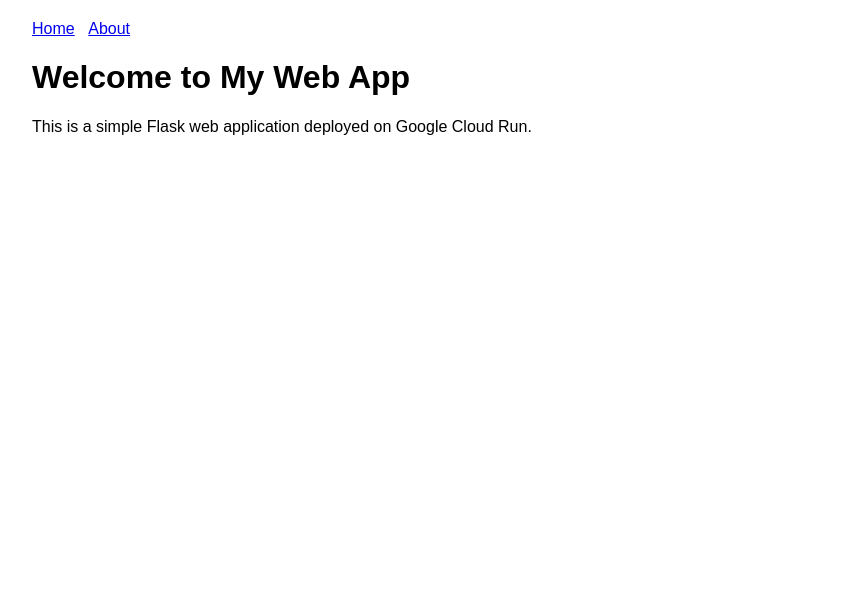
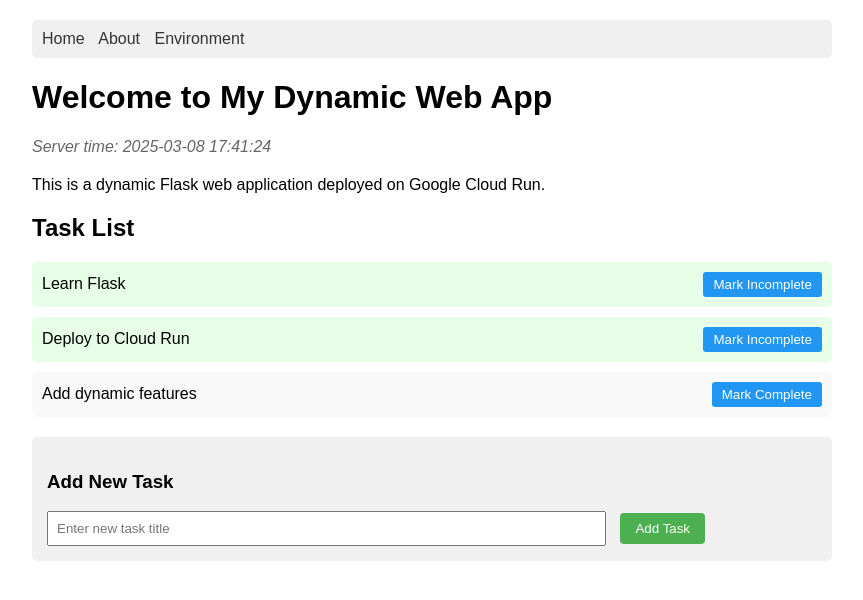
Before and after one commit to testing5789/flask-google-cloud-dynamic, a Flask app: page / in a window 1280 px wide. Shown: the top 600 px of the page, without its empty margins (208-1071 px from the left). Run offline with Flask 3, Linux system fonts and the light colour scheme.

Commit message:
Update index.html

```diff
--- a/templates/index.html
+++ b/templates/index.html
@@ -1,7 +1,7 @@
 <!DOCTYPE html>
 <html>
 <head>
-    <title>My Python Web App</title>
+    <title>My Dynamic Python Web App</title>
     <style>
         body {
             font-family: Arial, sans-serif;
@@ -11,9 +11,64 @@
         }
         nav {
             margin-bottom: 20px;
+            background-color: #f0f0f0;
+            padding: 10px;
+            border-radius: 5px;
         }
         nav a {
             margin-right: 10px;
+            text-decoration: none;
+            color: #333;
+        }
+        .time-display {
+            font-style: italic;
+            color: #666;
+            margin-bottom: 20px;
+        }
+        .task-list {
+            margin-top: 20px;
+        }
+        .task {
+            margin-bottom: 10px;
+            padding: 10px;
+            background-color: #f9f9f9;
+            border-radius: 5px;
+            display: flex;
+            justify-content: space-between;
+            align-items: center;
+        }
+        .task.completed {
+            background-color: #e6ffe6;
+        }
+        .task-form {
+            margin-top: 20px;
+            padding: 15px;
+            background-color: #f0f0f0;
+            border-radius: 5px;
+        }
+        .task-form input[type="text"] {
+            width: 70%;
+            padding: 8px;
+            margin-right: 10px;
+        }
+        .task-form button {
+            padding: 8px 15px;
+            background-color: #4CAF50;
+            color: white;
+            border: none;
+            border-radius: 4px;
+            cursor: pointer;
+        }
+        .task-actions button {
+            margin-left: 10px;
+            padding: 5px 10px;
+            border: none;
+            border-radius: 3px;
+            cursor: pointer;
+        }
+        .toggle-button {
+            background-color: #2196F3;
+            color: white;
         }
     </style>
 </head>
@@ -21,8 +76,101 @@
     <nav>
         <a href="/">Home</a>
         <a href="/about">About</a>
+        <a href="/environment">Environment</a>
     </nav>
-    <h1>Welcome to My Web App</h1>
-    <p>This is a simple Flask web application deployed on Google Cloud Run.</p>
+
+    <h1>Welcome to My Dynamic Web App</h1>
+
+    <div class="time-display">
+        Server time: {{ current_time }}
+    </div>
+
+    <p>This is a dynamic Flask web application deployed on Google Cloud Run.</p>
+
+    <h2>Task List</h2>
+
+    <div class="task-list" id="taskList">
+        {% for task in tasks %}
+        <div class="task {% if task.completed %}completed{% endif %}" id="task-{{ task.id }}">
+            <span>{{ task.title }}</span>
+            <div class="task-actions">
+                <button class="toggle-button" onclick="toggleTask({{ task.id }})">
+                    {% if task.completed %}Mark Incomplete{% else %}Mark Complete{% endif %}
+                </button>
+            </div>
+        </div>
+        {% endfor %}
+    </div>
+
+    <div class="task-form">
+        <h3>Add New Task</h3>
+        <input type="text" id="newTaskInput" placeholder="Enter new task title">
+        <button onclick="addTask()">Add Task</button>
+    </div>
+
+    <script>
+        function toggleTask(taskId) {
+            const taskElement = document.getElementById(`task-${taskId}`);
+            const isCompleted = taskElement.classList.contains('completed');
+
+            fetch(`/api/tasks/${taskId}`, {
+                method: 'PUT',
+                headers: {
+                    'Content-Type': 'application/json',
+                },
+                body: JSON.stringify({
+                    completed: !isCompleted
+                }),
+            })
+            .then(response => response.json())
+            .then(data => {
+                if (data.completed) {
+                    taskElement.classList.add('completed');
+                    taskElement.querySelector('button').textContent = 'Mark Incomplete';
+                } else {
+                    taskElement.classList.remove('completed');
+                    taskElement.querySelector('button').textContent = 'Mark Complete';
+                }
+            })
+            .catch(error => console.error('Error updating task:', error));
+        }
+
+        function addTask() {
+            const taskInput = document.getElementById('newTaskInput');
+            const taskTitle = taskInput.value.trim();
+
+            if (taskTitle === '') return;
+
+            fetch('/api/tasks', {
+                method: 'POST',
+                headers: {
+                    'Content-Type': 'application/json',
+                },
+                body: JSON.stringify({
+                    title: taskTitle
+                }),
+            })
+            .then(response => response.json())
+            .then(task => {
+                const taskList = document.getElementById('taskList');
+                const taskElement = document.createElement('div');
+                taskElement.className = 'task';
+                taskElement.id = `task-${task.id}`;
+
+                taskElement.innerHTML = `
+                    <span>${task.title}</span>
+                    <div class="task-actions">
+                        <button class="toggle-button" onclick="toggleTask(${task.id})">
+                            Mark Complete
+                        </button>
+                    </div>
+                `;
+
+                taskList.appendChild(taskElement);
+                taskInput.value = '';
+            })
+            .catch(error => console.error('Error adding task:', error));
+        }
+    </script>
 </body>
 </html>
```
